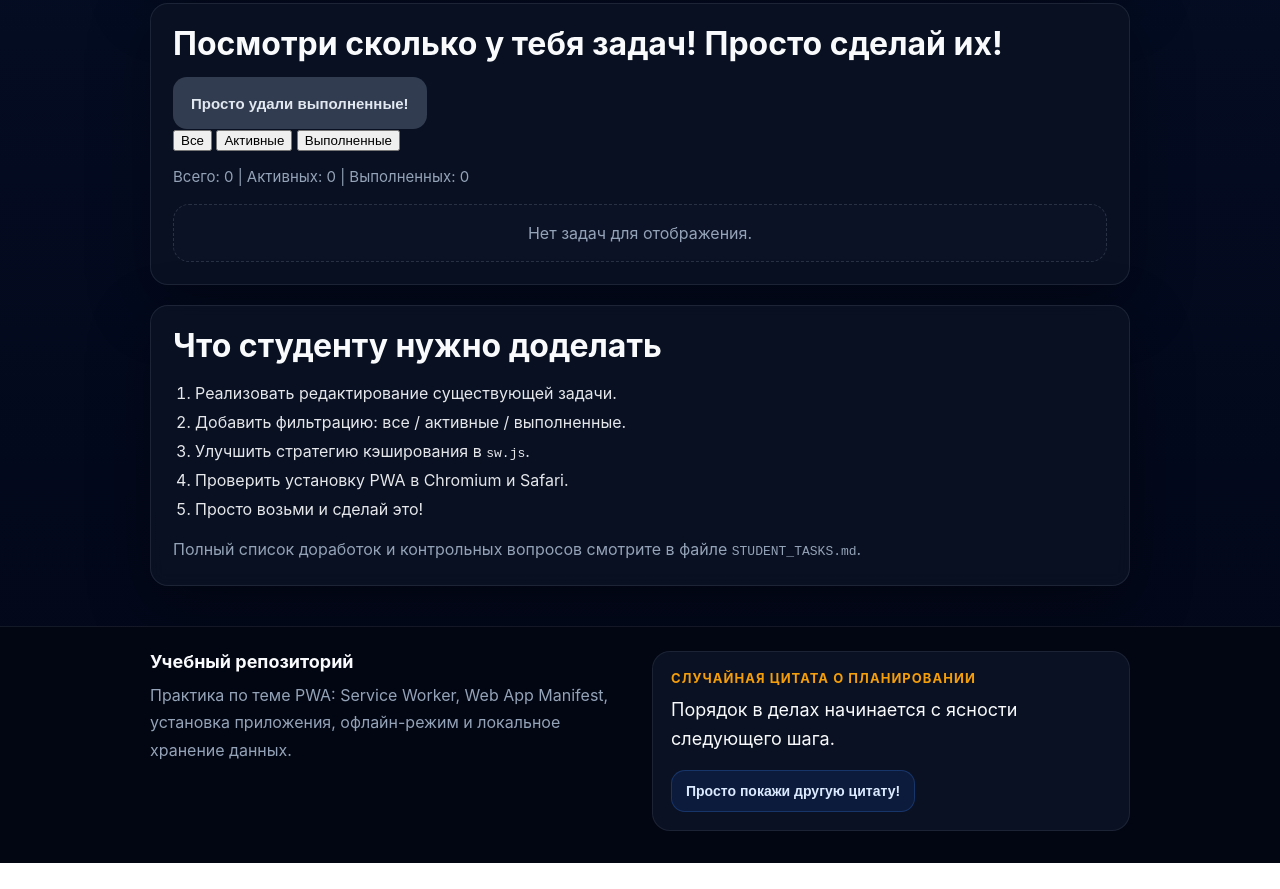
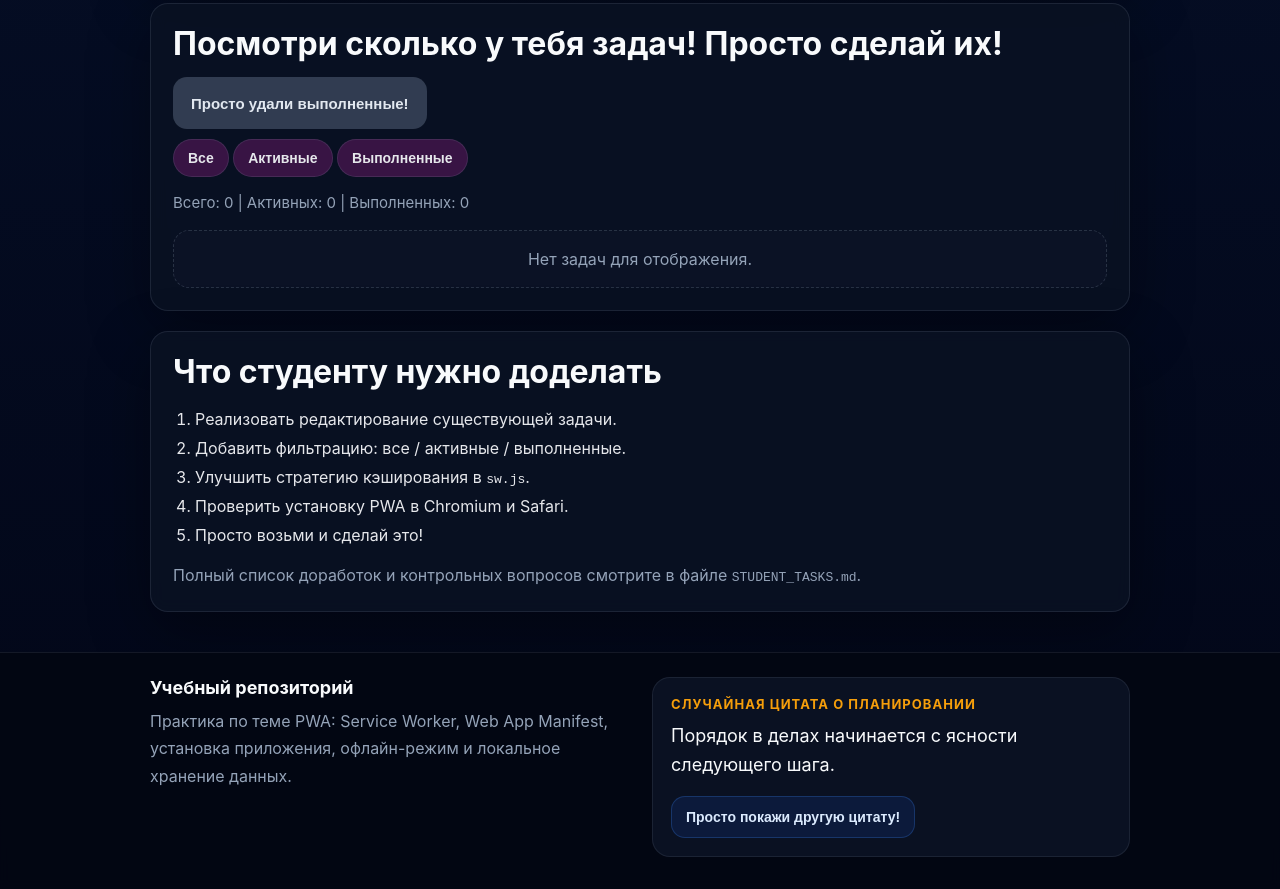
Before and after one commit to YanchikSivova/frontback_3, a plain HTML site: page index.html in a window 1280 px wide. Shown: the part 1456-2345 px from the top of the page. Before the commit the page ends 2319 px from the top, so only its background shows below. Drawn offline with nearby package versions, Linux system fonts and the light colour scheme; no server answers.

Commit message:
fix: btn style

```diff
--- a/index.html
+++ b/index.html
@@ -166,10 +166,10 @@
             Просто удали выполненные!
           </button>
         </div>
-        <div class="filters">
-          <button data-filter="all">Все</button>
-          <button data-filter="active">Активные</button>
-          <button data-filter="completed">Выполненные</button>
+        <div class="filters" style="margin-top: 10px;">
+          <button class="btn" data-filter="all">Все</button>
+          <button class="btn" data-filter="active">Активные</button>
+          <button class="btn" data-filter="completed">Выполненные</button>
         </div>
         <div id="taskStats" class="stats">Всего: 0 | Активных: 0 | Выполненных: 0</div>
 
```
Also changed, not shown: sw.js (+1 -26 lines).
